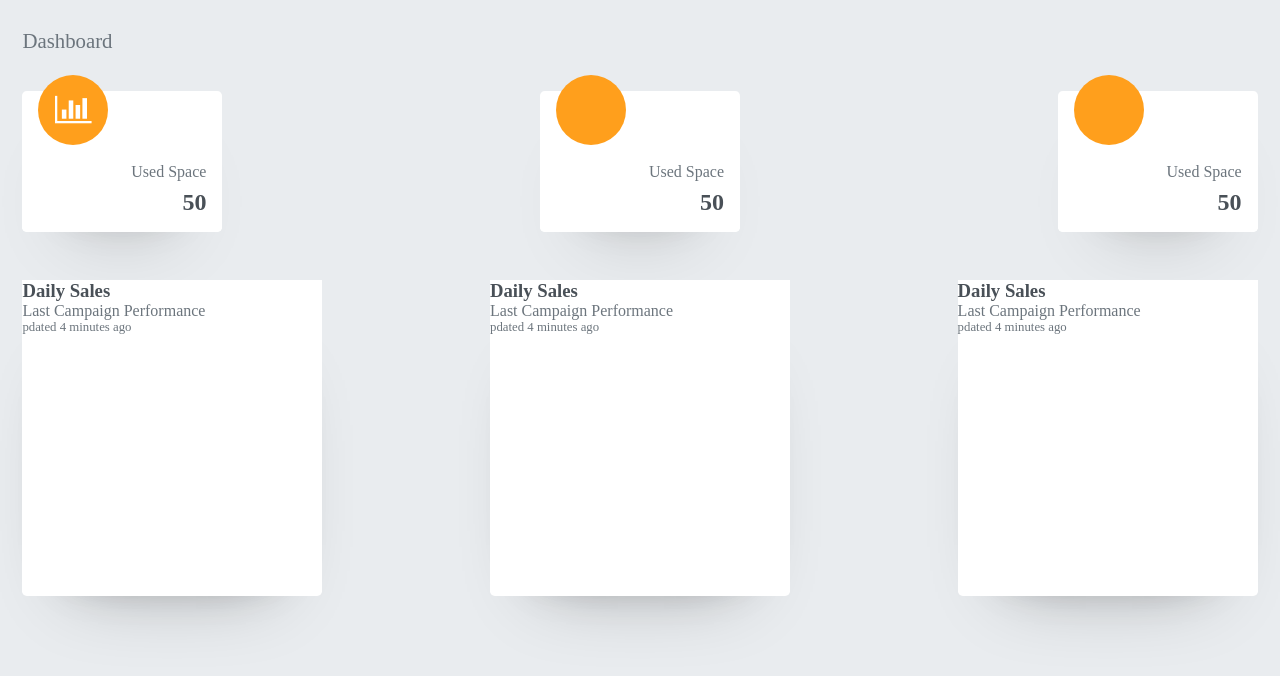
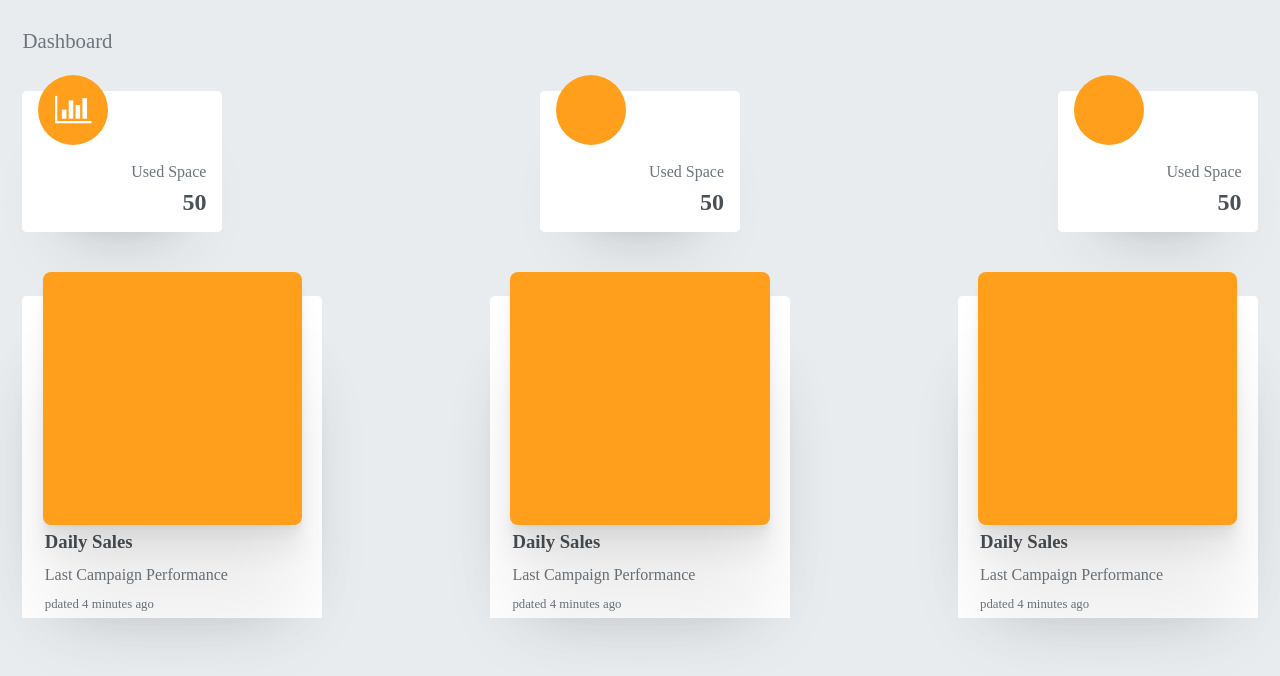
Before and after one commit to Nabucodono5or/chart-challange2, a website built with Parcel: page index.html in a window 1280 px wide. Built offline with nearby package versions, Linux system fonts and the light colour scheme.

Commit message:
inserido cores e posições na page

```diff
--- a/css/master.css
+++ b/css/master.css
@@ -48,6 +48,8 @@ block3 : #2ec4b6
   margin: 2rem 0rem;
   display: flex;
   justify-content: space-between;
+  flex-flow: wrap;
+  align-content: space-between;
 }
 
 .number-container,
@@ -101,6 +103,7 @@ block3 : #2ec4b6
 }
 
 .charts-containers {
+  flex-flow: wrap;
   margin: 2rem 0rem;
   display: flex;
   justify-content: space-between;
@@ -118,17 +121,30 @@ block3 : #2ec4b6
 }
 
 .chart-block {
+  display: table;
   position: relative;
-  margin: -1rem 1rem;
+  margin: -1.5rem auto;
+  padding: 0.6rem;
+  border-radius: 0.5rem;
+  box-shadow: 0 4.5px 3.6px rgba(0, 0, 0, 0.024),
+    0 12.5px 10px rgba(0, 0, 0, 0.035), 0 30.1px 24.1px rgba(0, 0, 0, 0.046),
+    0 100px 80px rgba(0, 0, 0, 0.07);
+}
+
+.chart-block,
+svg {
+  background-color: var(--block-color-dois);
 }
 
 .chart-container h3,
 .chart-container .body p,
 .chart-container .footer p {
+  padding: 0.4rem 1.4rem;
   background-color: var(--card-color);
 }
 
 .chart-container .title {
+  margin-top: 1.5rem;
   font-weight: 500;
   color: var(--title-color);
 }
@@ -141,3 +157,13 @@ block3 : #2ec4b6
 .chart-container .footer {
   font-size: 0.8rem;
 }
+
+@media (max-width: 1000px) {
+  .number-container {
+    margin-top: 2.5rem;
+  }
+
+  .chart-container {
+    margin-top: 4rem;
+  }
+}
--- a/src/index.js
+++ b/src/index.js
@@ -3,6 +3,13 @@ import { csv } from "d3-fetch";
 import iconSvg from "../resources/error.svg";
 
 // selectAll(".icon-container").append("svg").attr("width", 50).attr("height", 60);
+let width = 240;
+let height = 230;
+
+selectAll(".chart-block")
+  .append("svg")
+  .attr("width", width)
+  .attr("height", height);
 
 csv(require("../data/netflix_titles.csv")).then((data) => {
   console.log(data);
```
